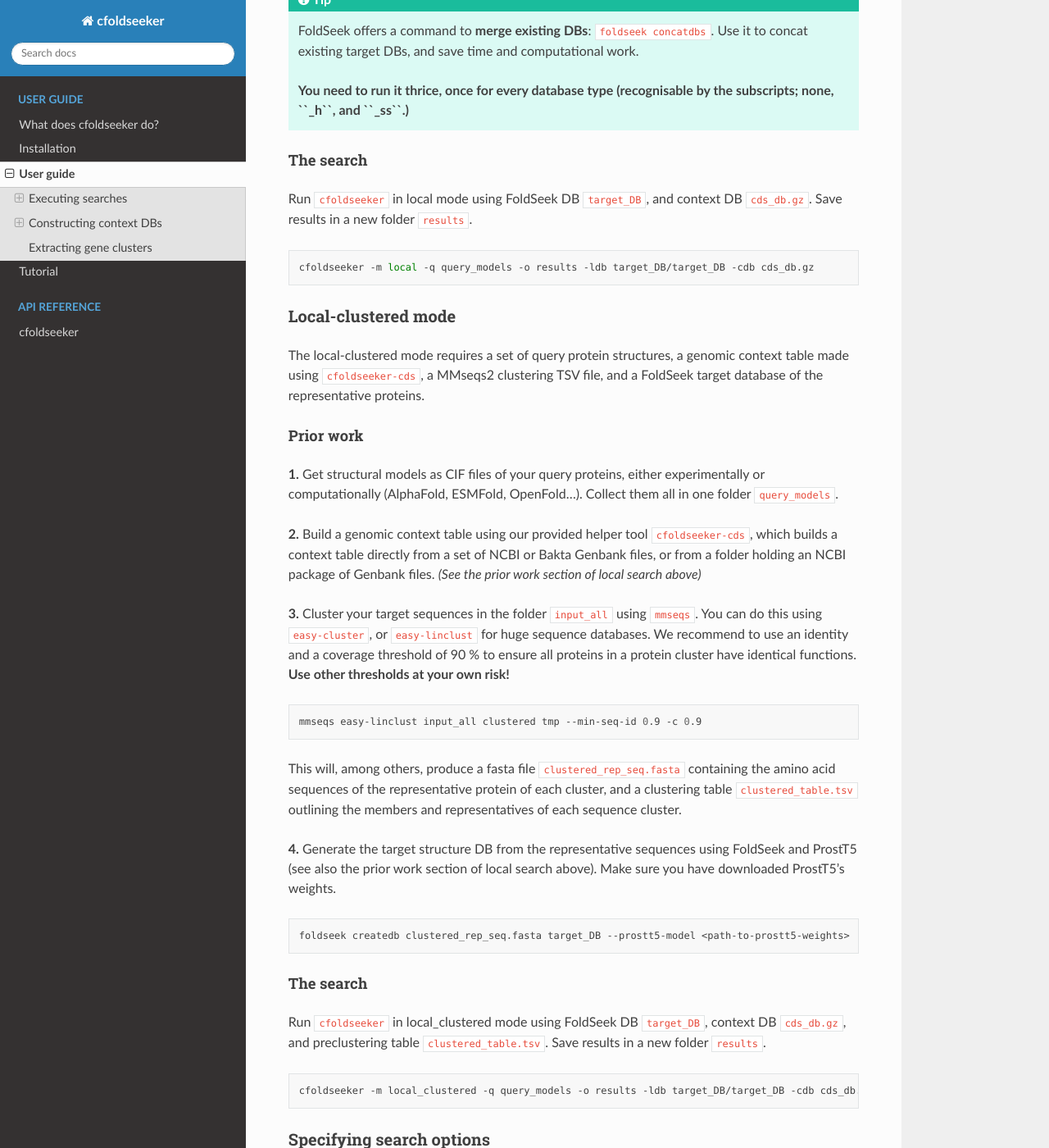
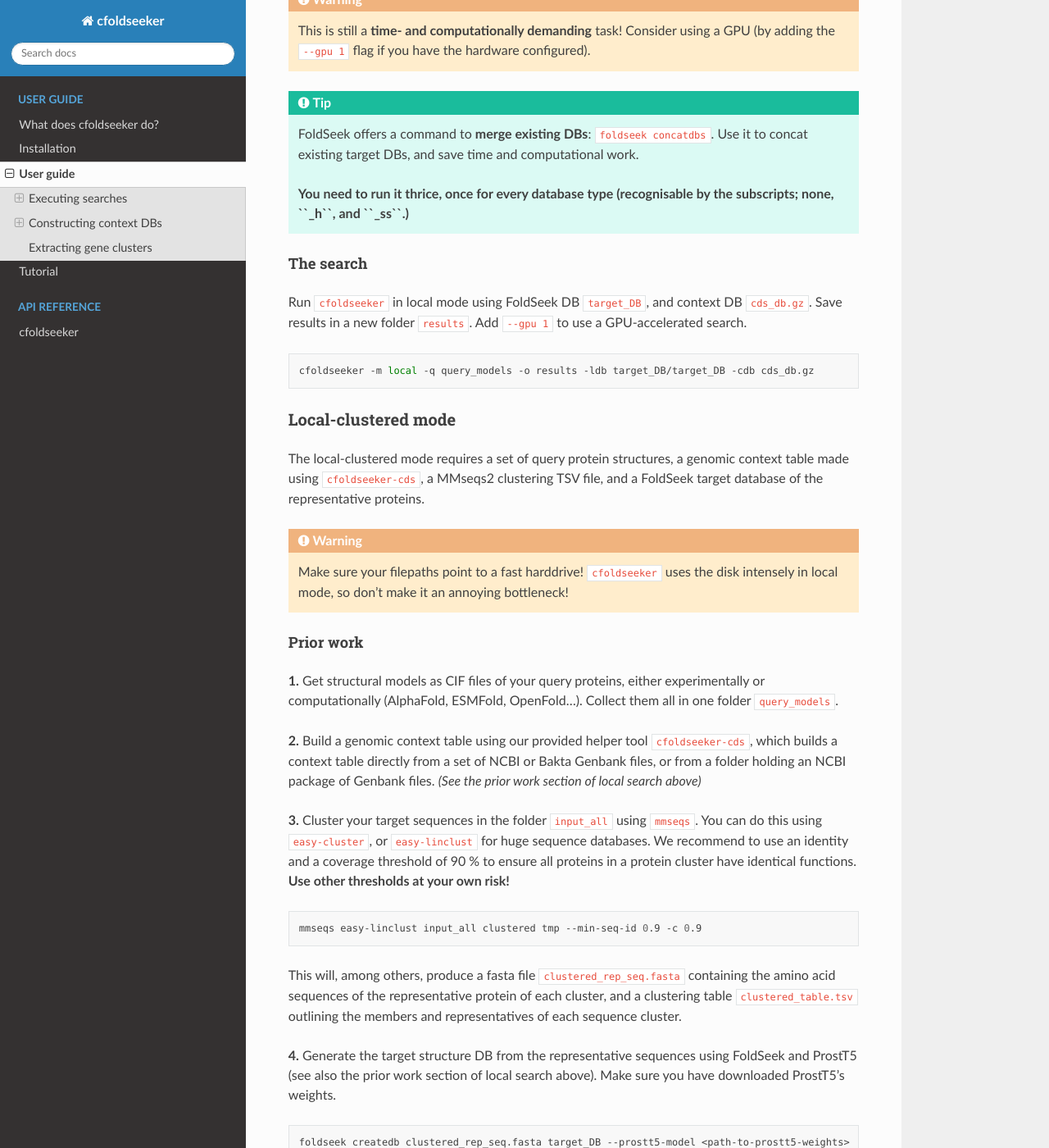
Before and after one commit to LucoDevro/cfoldseeker, a Sphinx documentation site: the page built from docs/guide/usage.rst, in a window 1280 px wide and 1400 px high, scrolled down 3037 px. Shown: the whole window at 82% size. Built offline with Sphinx 7.4.7 and the Read the Docs theme 3.1.0, drawn with Linux system fonts in a browser that asks for light colours; some of the changed text lies outside the part shown.

Commit message:
Update docs
Add Zenodo links to example. Mention GPU support. Warn for intense I/O usage. Update cluster.tsv table

```diff
--- a/docs/guide/usage.rst
+++ b/docs/guide/usage.rst
@@ -33,6 +33,10 @@ Run ``cfoldseeker`` in remote mode using our UniProt mapping table ``uniprot_keg
 Local mode
 ~~~~~~~~~~
 The local mode requires from you a set of query protein structures, a genomic context table made using ``cfoldseeker-cds``, and a FoldSeek target database.
+
+.. warning::
+
+   Make sure your filepaths point to a fast harddrive! ``cfoldseeker`` uses the disk intensely in local mode, so don't make it an annoying bottleneck!
 
 Prior work
 ^^^^^^^^^^
@@ -104,7 +108,7 @@ Then you can build the FoldSeek DB directly from your protein sequences in ``inp
 
 The search
 ^^^^^^^^^^
-Run ``cfoldseeker`` in local mode using FoldSeek DB ``target_DB``, and context DB ``cds_db.gz``. Save results in a new folder ``results``.
+Run ``cfoldseeker`` in local mode using FoldSeek DB ``target_DB``, and context DB ``cds_db.gz``. Save results in a new folder ``results``. Add ``--gpu 1`` to use a GPU-accelerated search.
 
 .. code-block:: bash
 
@@ -113,6 +117,10 @@ Run ``cfoldseeker`` in local mode using FoldSeek DB ``target_DB``, and context D
 Local-clustered mode
 ~~~~~~~~~~~~~~~~~~~~
 The local-clustered mode requires a set of query protein structures, a genomic context table made using ``cfoldseeker-cds``, a MMseqs2 clustering TSV file, and a FoldSeek target database of the representative proteins.
+
+.. warning::
+
+   Make sure your filepaths point to a fast harddrive! ``cfoldseeker`` uses the disk intensely in local mode, so don't make it an annoying bottleneck!
 
 Prior work
 ^^^^^^^^^^
@@ -136,7 +144,7 @@ This will, among others, produce a fasta file ``clustered_rep_seq.fasta`` contai
 
 The search
 ^^^^^^^^^^
-Run ``cfoldseeker`` in local_clustered mode using FoldSeek DB ``target_DB``, context DB ``cds_db.gz``, and preclustering table ``clustered_table.tsv``. Save results in a new folder ``results``.
+Run ``cfoldseeker`` in local_clustered mode using FoldSeek DB ``target_DB``, context DB ``cds_db.gz``, and preclustering table ``clustered_table.tsv``. Save results in a new folder ``results``. Add ``--gpu 1`` to use a GPU-accelerated search.
 
 .. code-block:: bash
 
@@ -194,29 +202,29 @@ Cluster table
 ^^^^^^^^^^^^^^
 The ``clusters.tsv`` file is a tab-separated file summarising the properties of the identified clusters. It comprises the 10 columns described below.
 
-+-------------+------------------------------------------------------+
-| **Column**  | **Description**                                      |
-+-------------+------------------------------------------------------+
-| number      | Arbitrary unique number                              |
-+-------------+------------------------------------------------------+
-| hits        | IDs of the hits part of this cluster                 |
-+-------------+------------------------------------------------------+
-| start       | Starting coordinate of the entire cluster            |
-+-------------+------------------------------------------------------+
-| end         | End coordinate of the entire cluster                 |
-+-------------+------------------------------------------------------+
-| length      | Sum of the lengths of all exons part of this cluster |
-+-------------+------------------------------------------------------+
-| score       | Sum of the Foldseek bitscores of all cluster members |
-+-------------+------------------------------------------------------+
-| scaff       | ID of the scaffold/contig harbouring this cluster    |
-+-------------+------------------------------------------------------+
-| strand      | Strand location of the cluster                       |
-+-------------+------------------------------------------------------+
-| taxon_name  | Name of the taxon (e.g. NCBI Assembly ID)            |
-+-------------+------------------------------------------------------+
-| taxon_id    | Unique taxon ID (e.g. NCBI taxon ID)                 |
-+-------------+------------------------------------------------------+
++-------------+------------------------------------------------------------------------+
+| **Column**  | **Description**                                                        |
++-------------+------------------------------------------------------------------------+
+| number      | Arbitrary unique number                                                |
++-------------+------------------------------------------------------------------------+
+| hits        | IDs of the hits part of this cluster                                   |
++-------------+------------------------------------------------------------------------+
+| start       | Starting coordinate of the entire cluster                              |
++-------------+------------------------------------------------------------------------+
+| end         | End coordinate of the entire cluster                                   |
++-------------+------------------------------------------------------------------------+
+| length      | Sum of the lengths of all exons part of this cluster                   |
++-------------+------------------------------------------------------------------------+
+| score       | Sum of the Foldseek bitscores of all cluster members                   |
++-------------+------------------------------------------------------------------------+
+| scaff       | ID of the scaffold/contig harbouring this cluster                      |
++-------------+------------------------------------------------------------------------+
+| taxon_name  | Name of the taxon (e.g. NCBI Assembly ID)                              |
++-------------+------------------------------------------------------------------------+
+| taxon_id    | Unique taxon ID (e.g. NCBI taxon ID)                                   |
++-------------+------------------------------------------------------------------------+
+| filelabel   | Unique filelabel of the genome assembly file this cluster was found in |
++-------------+------------------------------------------------------------------------+
 
 Hit table
 ^^^^^^^^^
```
Also changed, not shown: docs/guide/tutorial.rst (+5 -5 lines).
